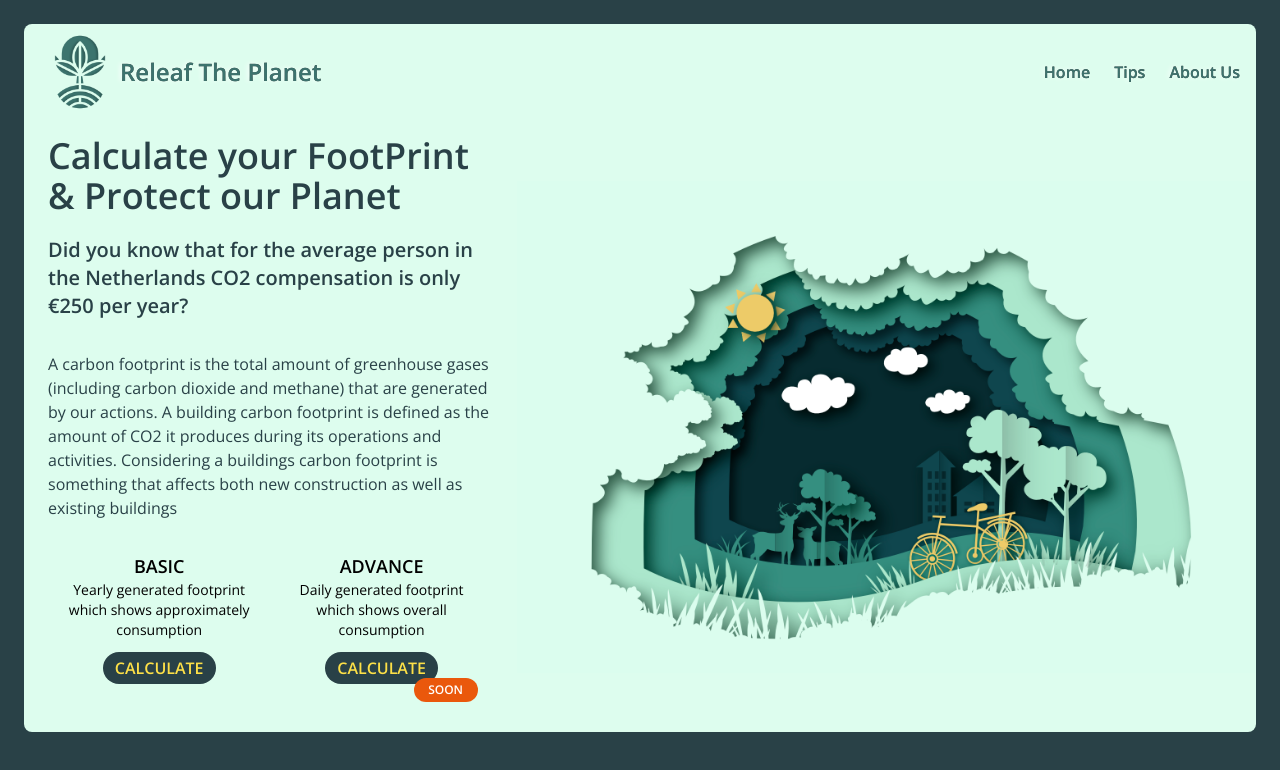
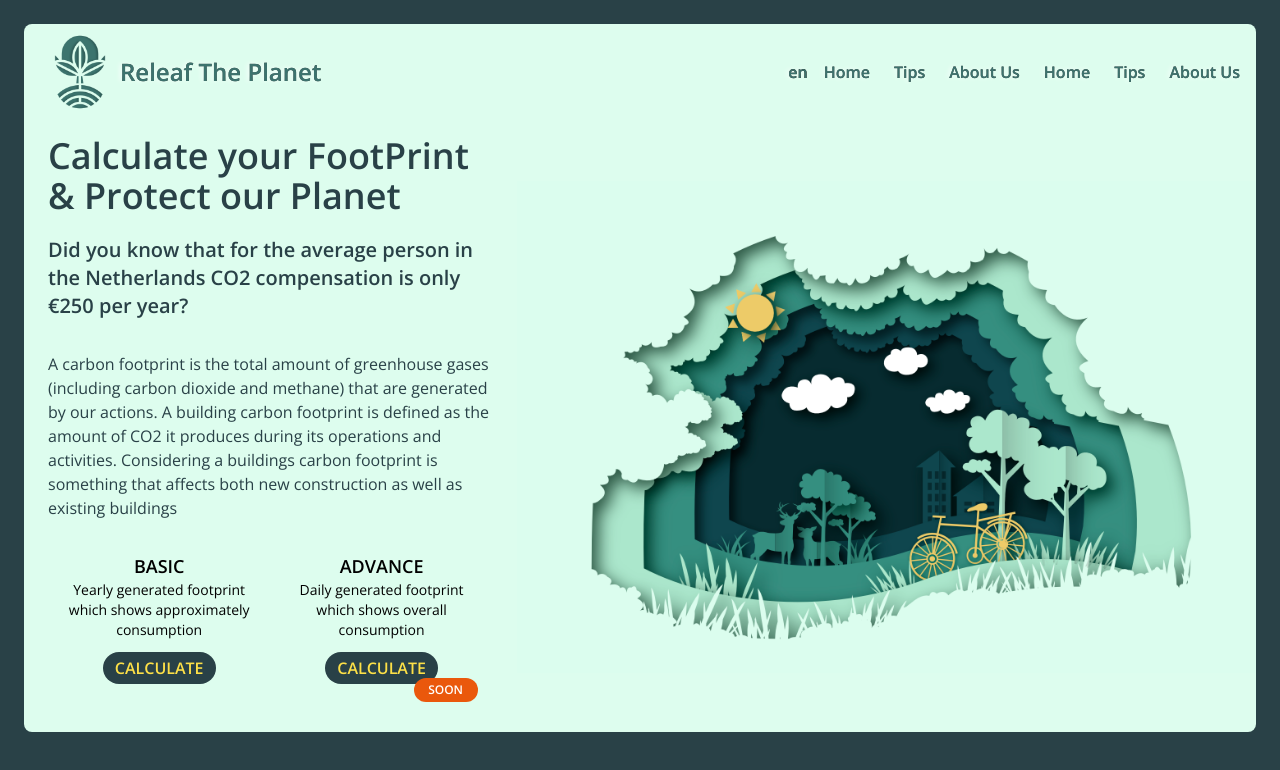
Before and after one commit to paulinevos/releaf, a Next.js app: page / in a window 1280 px wide. Shown: the top 770 px of the page. Built offline with nearby package versions, Linux system fonts and the light colour scheme.

Commit message:
lang chhoice is added to navbar

```diff
--- a/components/Navbar.js
+++ b/components/Navbar.js
@@ -4,12 +4,22 @@ import React, { useState } from "react";
 import Image from 'next/image'
 
 const menuElements = [
-  { name: "Home", targetUrl: "/" },
-  { name: "Tips", targetUrl: "/tips" },
-  { name: "About Us", targetUrl: "/about-us" },
+  { lang:"en", name: "Home", targetUrl: "/" },
+  { lang:"en",name: "Tips", targetUrl: "/tips" },
+  { lang:"en",name: "About Us", targetUrl: "/about-us" },
+  { lang:"nl", name: "Home", targetUrl: "/startpagina" },
+  { lang:"nl",name: "Tips", targetUrl: "/tips-nl" },
+  { lang:"nl",name: "About Us", targetUrl: "/over-ons" },
 ];
+
+
 function NavBar() {
   const [mobile, setMobile] = useState(true);
+
+  const [ lang, setLang] = useState('en');
+  const toggleLang = () => {
+    setLang(lang === "en" ? "nl" : "en");
+  };
 
   return (
     <nav>
@@ -23,7 +33,14 @@ function NavBar() {
             <p className="text-2xl font-bold text-leaf-800 text-shadow">Releaf The Planet</p>
           </div>
         </Link>
-        <div className="text-md grid justify-start items-center grid-flow-col gap-6 font-semibold text-leaf-800 text-shadow">
+        <div className="flex items-center font-semibold text-leaf-800 text-shadow">
+          <button
+            aria-label="Toggle Dark Mode"
+            type="button"
+            className="mr-4 font-semibold text-leaf-800 text-shadow"
+            onClick={() => toggleLang()}
+          >{lang}</button>
+          <div className="text-md grid justify-start items-center grid-flow-col gap-6">
             {menuElements.map((e, index) => (
               <Link href={e.targetUrl} key={index} target="_blank">
                 <p
@@ -45,6 +62,8 @@ function NavBar() {
             </div>
           </div>
         </div>
+
+      </div>
       <div className="text-right font-semibold">
         <div className={mobile ? "hidden" : "block"}>
           {menuElements.map((e, index) => (
```
Lines whose indentation alone changed are shown as unchanged.
